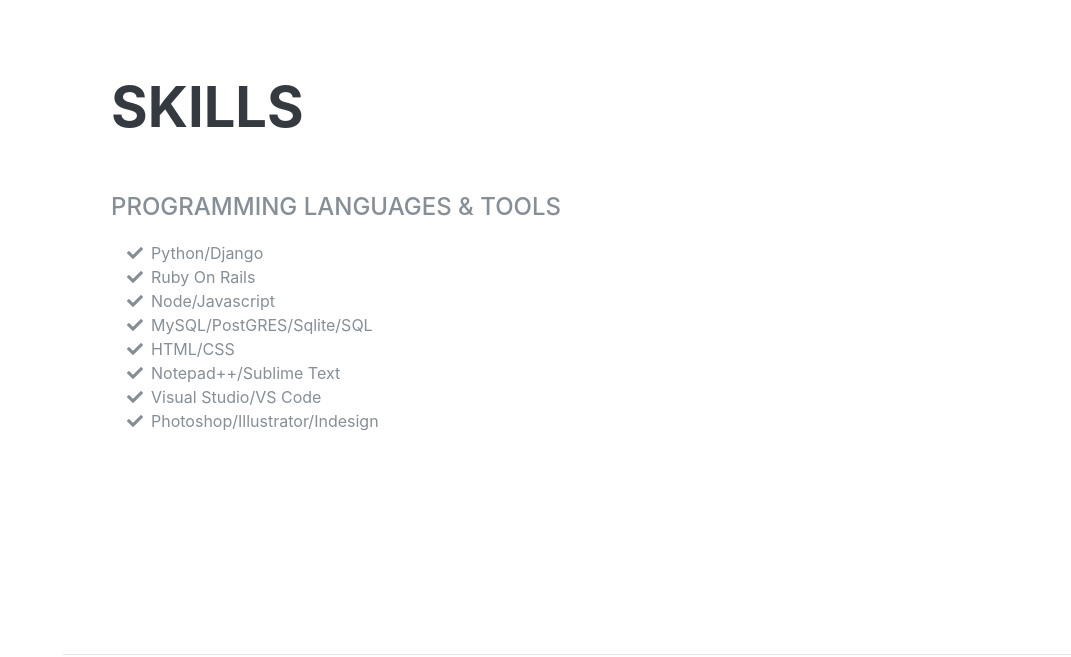
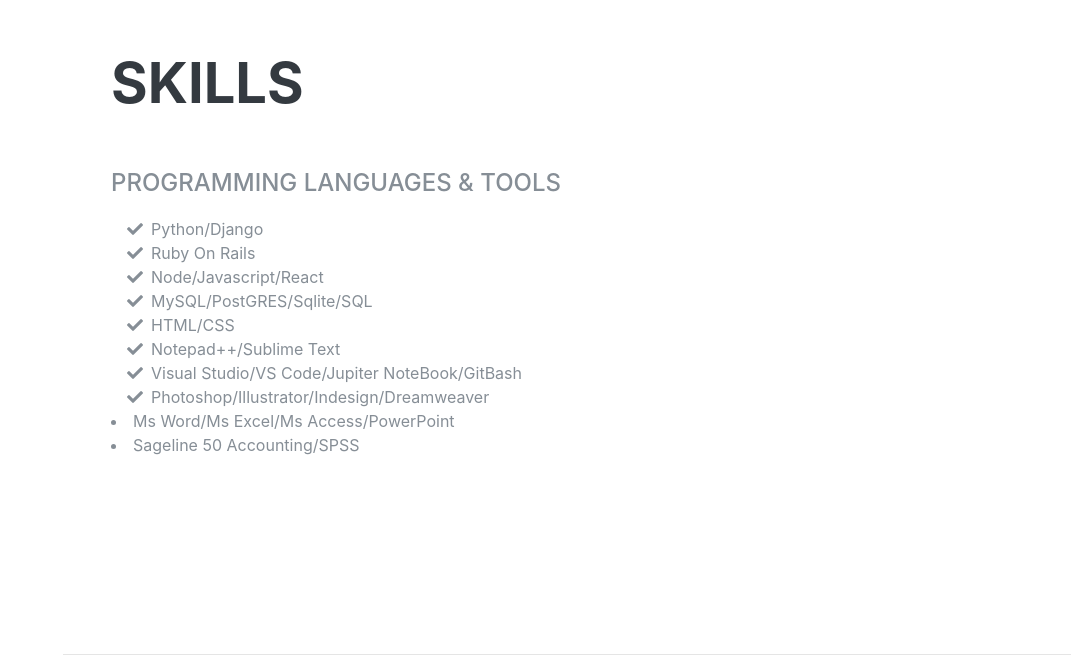
Before and after one commit to 1972daniel/danielJere_resume, a Django app: page / in a window 1280 px wide. Shown: the part 4480-5137 px from the top of the page, without its empty margins (209-1280 px from the left). Run offline with Django 3.2, Linux system fonts and the light colour scheme; some libraries are stand-ins or nearby versions; some web fonts are replaced.

Commit message:
tweaked home page

```diff
--- a/website/templates/home.html
+++ b/website/templates/home.html
@@ -107,7 +107,7 @@
           <div class="resume-content">
             <h3 class="mb-0">ICT TRAINER /INSTRUCTOR </h3>
             <div class="subheading mb-3">Jenga Community Skills Development Centre.</div>
-            <p>Computer training Center with over 100 students learning to code.  teaches a variety of programming technologies, including: Django, Python, Flask,Javascript, PHP, HTML, CSS, SQL, PostgreSQL, MySQL,C#,VBa  and more...</p>
+            <p>Computer training Center with over 100 students learning to code.  teaches a variety of programming technologies, including: Django, Python, Flask,Javascript, PHP, HTML, CSS, SQL, PostgreSQL, MySQL,C#,C++,VBa  and more...</p>
           </div>
           <div class="resume-date text-md-right">
             <span class="text-primary">December 2010 - Present</span>
@@ -165,9 +165,9 @@
         <div class="resume-item d-flex flex-column flex-md-row justify-content-between mb-5">
           <div class="resume-content">
             <h3 class="mb-0">Cambridge International College</h3>
-            <div>Computer Studies</div>
-            <div>Accounting </div>
-           <div>Stores Management & stock Control- </div>
+            <div>Diploma in Computer Studies</div>
+            <div>Diploma in Accounting </div>
+           <div>Diploma in Stores Management & stock Control- </div>
 
           </div>
           <div class="resume-date text-md-right">
@@ -236,7 +236,7 @@
             Ruby On Rails</li>
           <li>
             <i class="fa-li fa fa-check"></i>
-            Node/Javascript</li>
+            Node/Javascript/React</li>
           <li>
           <li>
             <i class="fa-li fa fa-check"></i>
@@ -250,12 +250,23 @@
             Notepad++/Sublime Text</li>
           <li>
             <i class="fa-li fa fa-check"></i>
-           Visual Studio/VS Code</li>
+           Visual Studio/VS Code/Jupiter NoteBook/GitBash</li>
 
         <li>
             <i class="fa-li fa fa-check"></i>
-           Photoshop/Illustrator/Indesign</li>
+           Photoshop/Illustrator/Indesign/Dreamweaver</li>
         </ul>
+
+        <li>
+            <i class="fa-li fa fa-check"></i>
+           Ms Word/Ms Excel/Ms Access/PowerPoint</li>
+        </ul>
+
+        <li>
+            <i class="fa-li fa fa-check"></i>
+           Sageline 50 Accounting/SPSS</li>
+        </ul>
+
       </div>
     </section>
 
@@ -324,22 +335,20 @@
 
 <div>
 <span>
-  <img src="{% static 'website/img/nel.jpg' %}" alt="Tevet former student" width="120" height="120" class="gallery" title="Nelson Kondowe " style="float:left; margin-right: :10px; margin-bottom:5px; border:solid black:1px; padding:2px" />
-  <br/>
+
 
   <p> “I started from Zero, now am a Hero.I now work at LifeConcern as Project and Monitoring officer . Thank you Sir Daniel for making me a VIP “
   </p>
  </span>
 </div>
 
+<hr>
 
-<hr>
 <br/> <br/>
 
 <div>
 <span>
-  <img src="{% static 'website/img/Dan.jpg' %}" alt="Tevet former student" width="120" height="120" class="gallery" title="Cecilia Nyirenda " style="float:right; margin-right:10px; margin-bottom:5px; border:solid black:1px; padding:2px" />
- <br/>
+
   <p> “I don’t know what to say on what this course has done for me.The course on Computer Studies & Manual Bookkeeping  helped me find my dream job .... “
   </p>
  </span>
```
